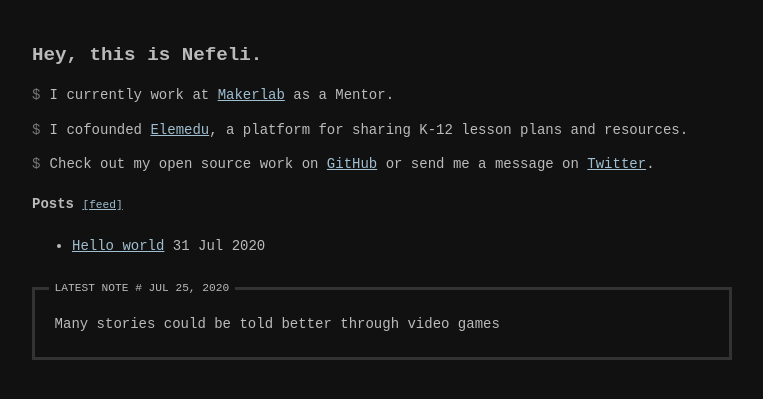
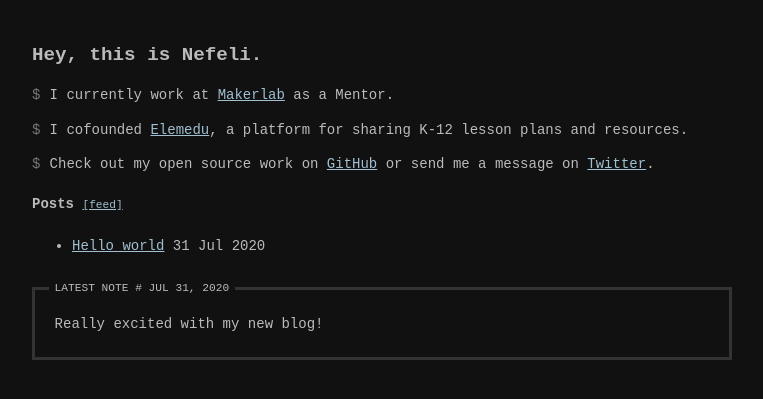
Before and after one commit to nefkst/My-Personal-Blog, a Jekyll site: the page built from index.html, in a window 1280 px wide. Shown: the top 399 px of the page, without its empty margins (258-1021 px from the left). Built offline with Jekyll 4.4.1, drawn with Linux system fonts in a browser that asks for light colours.

Commit message:
Update notes.yml

```diff
--- a/_data/notes.yml
+++ b/_data/notes.yml
@@ -1,3 +1,3 @@
-- date: 2020/07/25 17:16
+- date: 2020/07/31 17:16
   content: |
-    Many stories could be told better through video games
+    Really excited with my new blog!
```
